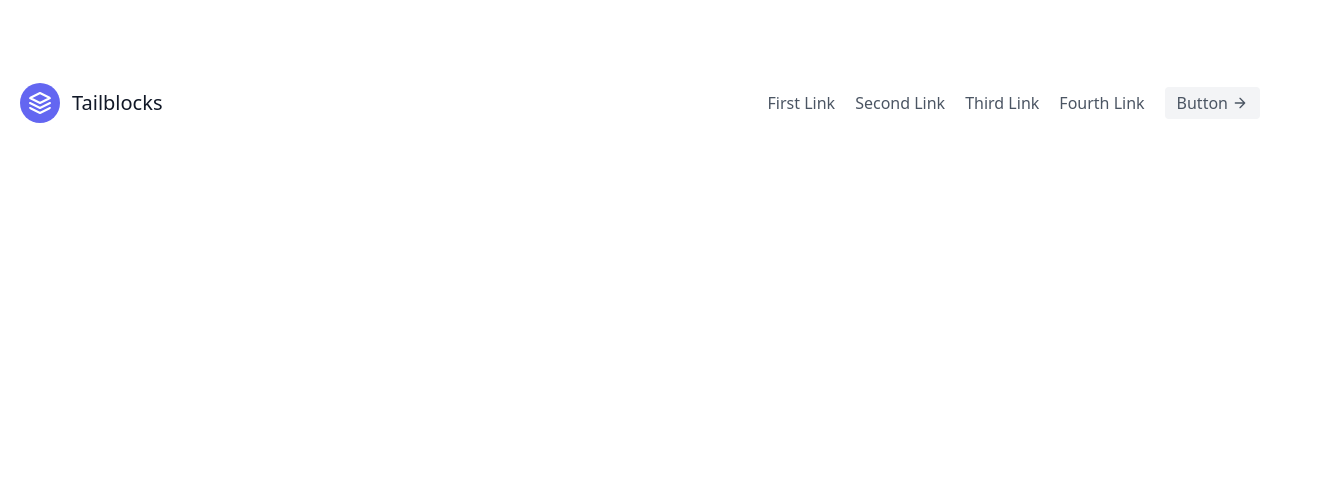
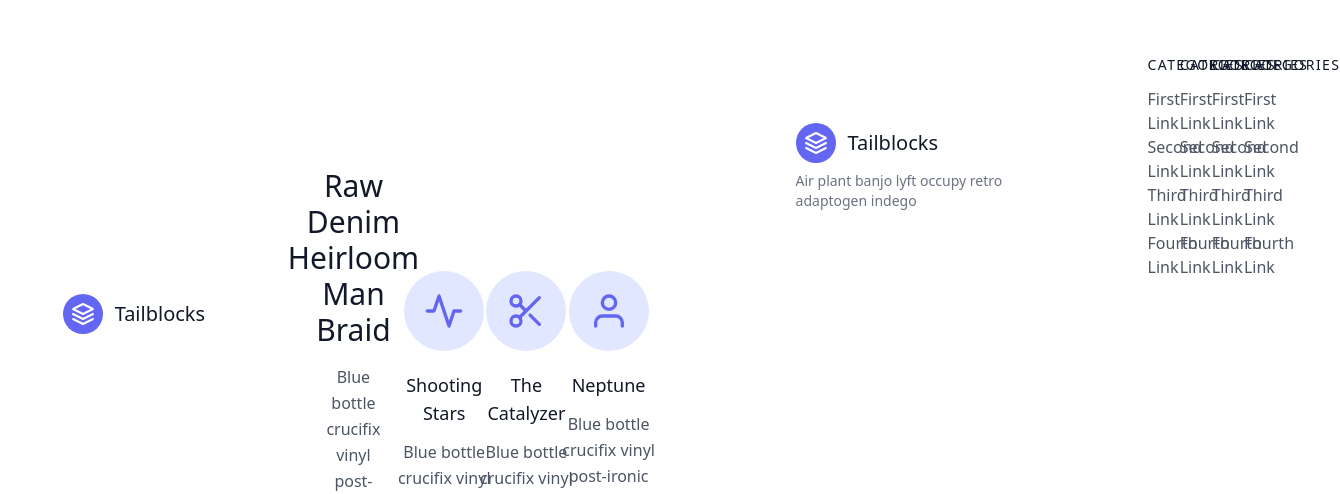
Before and after one commit to suzucan2020/nuxt-tailwindcss-sample, a Nuxt app: page / in a window 1280 px wide. Shown: the part 297-791 px from the top of the page, 1340 px wide, since content can reach past the window. Built offline with nearby package versions, Linux system fonts and the light colour scheme.

Commit message:
add layout container

```diff
--- a/layouts/default.vue
+++ b/layouts/default.vue
@@ -1,9 +1,9 @@
 <template>
-  <div>
+  <main class="container relative min-h-screen pt-16">
     <Header />
     <Nuxt />
     <Hooter />
-  </div>
+  </main>
 </template>
 
 <script>
```
